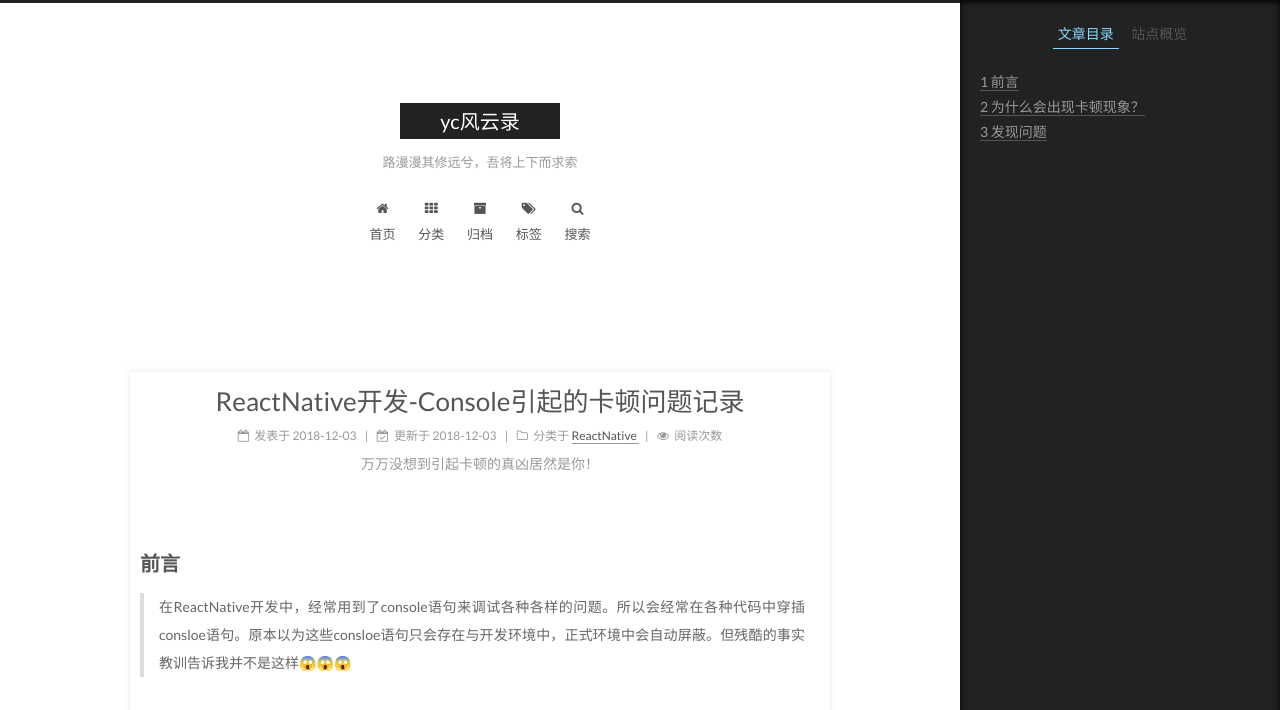
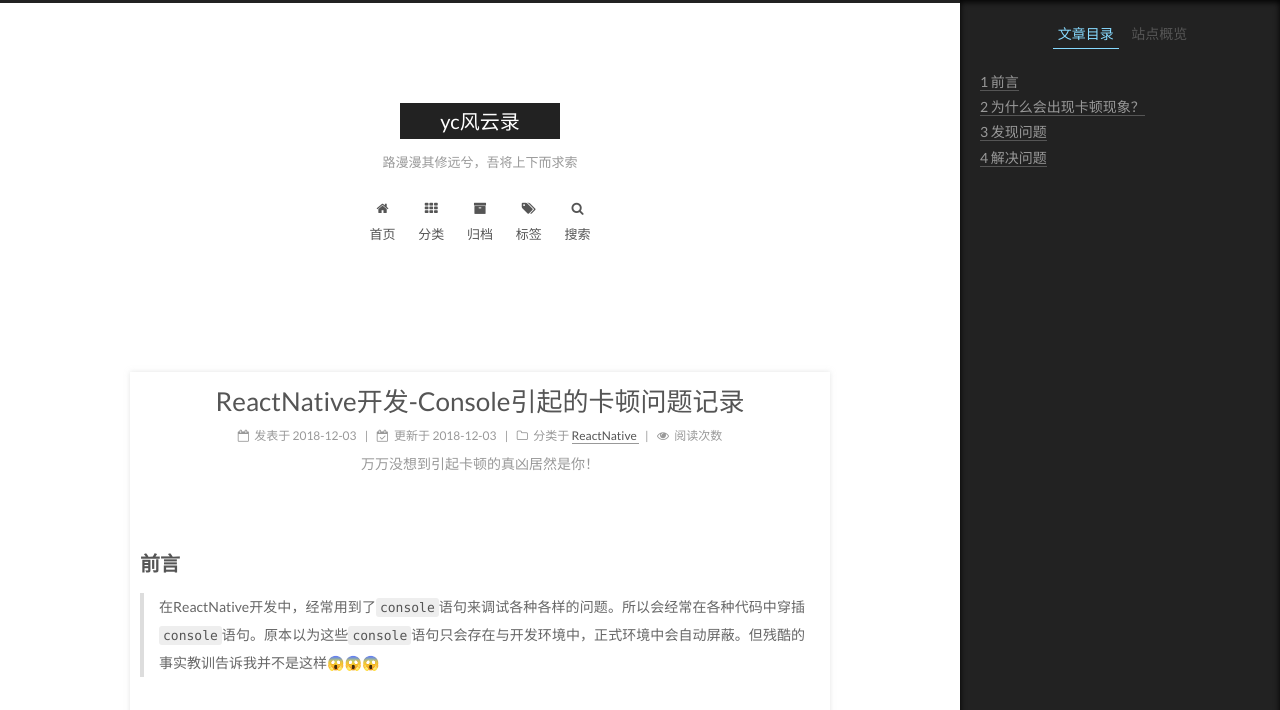
Before and after one commit to lyichao/lyichao.github.io, a Jekyll site: the page built from _posts/ReactNative/2018-12-03-ReactNative开发-Console引起的卡顿问题记录.md, in a window 1280 px wide and 1400 px high. Shown: the top 710 px of the window. Built offline with Jekyll 4.4.1, drawn with Linux system fonts in a browser that asks for light colours; comment, search, counter and statistics services are not loaded; some of the changed text lies outside the part shown.

Commit message:
修改文章

````diff
--- a/_posts/ReactNative/2018-12-03-ReactNative开发-Console引起的卡顿问题记录.md
+++ b/_posts/ReactNative/2018-12-03-ReactNative开发-Console引起的卡顿问题记录.md
@@ -9,7 +9,7 @@ updated: 2018-12-03 00:00:00
 
 ## 前言
 
-> 在ReactNative开发中，经常用到了console语句来调试各种各样的问题。所以会经常在各种代码中穿插consloe语句。原本以为这些consloe语句只会存在与开发环境中，正式环境中会自动屏蔽。但残酷的事实教训告诉我并不是这样😱😱😱
+> 在ReactNative开发中，经常用到了`console`语句来调试各种各样的问题。所以会经常在各种代码中穿插`console`语句。原本以为这些`console`语句只会存在与开发环境中，正式环境中会自动屏蔽。但残酷的事实教训告诉我并不是这样😱😱😱
 >
 >
 
@@ -25,9 +25,9 @@ updated: 2018-12-03 00:00:00
 
 > 公司内部测试一个新项目的APP时反馈说APP非常卡顿，基本上是一点一个卡。通过`Android Studio`的内存分析工具发现其中的js线程`mqt_js`占了绝大部分的cpu。进一步查询这个`mqt_js`得知，这个是用于执行`JavaScript`代码的线程。因此可以得知引起卡顿的真凶是在`JavaScript`代码部分。在查阅了相关`ReactNative`性能问题后，发现了`console.log`语句会极大的拖累`JavaScript`线程。因为项目有用到了`Redux`，而且有添加中间层`redux-logger`，项目中也有大量使用`console.log`语句。于是最后我们把问题定位在了大量使用`console.log`语句上。
 
-### 解决问题
+## 解决问题
 
-开发模式下大量使用`console.log`语句是不可避免的，因为需要通过`console.log`语句来获取各种信息。但这在正式环境下就没必要了。因此，我们可以利用好`ReactNative`提供的`_DEV_`变量，用来指示当前环境时候属于开发环境，如果不属于，那我们就可以把所有`console`语句都替换掉。
+开发模式下大量使用`console.log`语句是不可避免的，因为需要通过`console.log`语句来获取各种信息。但这在正式环境下就没必要了。因此，我们可以利用好ReactNative提供的`_DEV_`变量，用来指示当前环境时候属于开发环境，如果不属于，那我们就可以把所有`console`语句都替换掉。
 
 ```jsx
 if (!__DEV__) {
````
